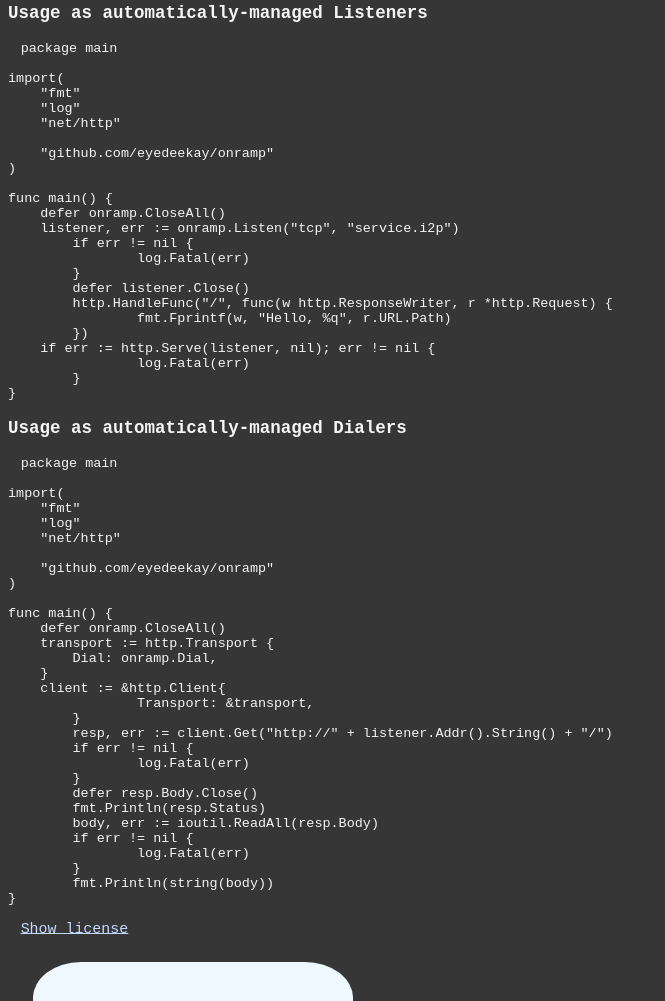
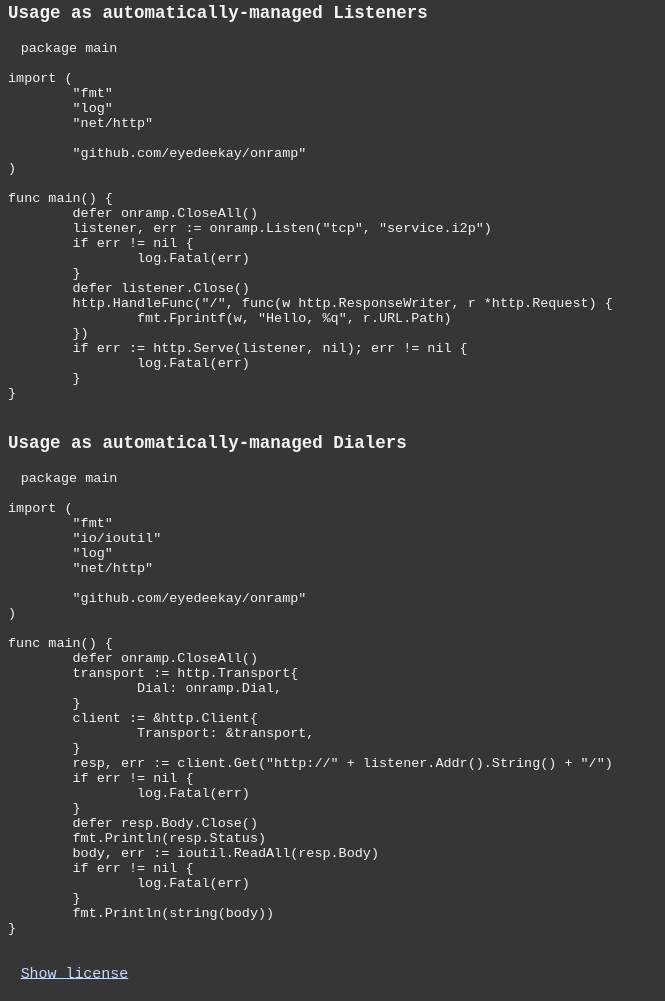
Before and after one commit to eyedeekay/onramp, a plain HTML site: page EXAMPLE.html in a window 1280 px wide. Shown: the part 1799-2800 px from the top of the page, without its empty margins (0-665 px from the left). Drawn offline with Linux system fonts and the light colour scheme; grey boxes are pictures that could not be loaded.

Commit message:
update EXAMPLE.html

```diff
--- a/EXAMPLE.html
+++ b/EXAMPLE.html
@@ -47,7 +47,7 @@
     </h3>
     <pre><code>package main
 
-import(
+import (
 	&#34;fmt&#34;
 	&#34;log&#34;
 	&#34;net/http&#34;
@@ -76,7 +76,7 @@ func main() {
     </h3>
     <pre><code>package main
 
-import(
+import (
 	&#34;fmt&#34;
 	&#34;io/ioutil&#34;
 	&#34;log&#34;
@@ -106,6 +106,7 @@ func main() {
 	}
 	fmt.Println(string(body))
 }
+
 </code></pre>
     <h3>
       Usage as instance of a struct, Listener and Dialer on same address
@@ -157,14 +158,13 @@ func Serve(listener net.Listener) {
 		log.Fatal(err)
 	}
 }
-
 </code></pre>
     <h3>
       Usage as automatically-managed Listeners
     </h3>
     <pre><code>package main
 
-import(
+import (
 	&#34;fmt&#34;
 	&#34;log&#34;
 	&#34;net/http&#34;
@@ -186,14 +186,16 @@ func main() {
 		log.Fatal(err)
 	}
 }
+
 </code></pre>
     <h3>
       Usage as automatically-managed Dialers
     </h3>
     <pre><code>package main
 
-import(
+import (
 	&#34;fmt&#34;
+	&#34;io/ioutil&#34;
 	&#34;log&#34;
 	&#34;net/http&#34;
 
@@ -202,7 +204,7 @@ import(
 
 func main() {
 	defer onramp.CloseAll()
-    transport := http.Transport {
+	transport := http.Transport{
 		Dial: onramp.Dial,
 	}
 	client := &amp;http.Client{
@@ -220,6 +222,7 @@ func main() {
 	}
 	fmt.Println(string(body))
 }
+
 </code></pre>
     <div>
       <a href="#show">
```
Lines whose indentation alone changed are shown as unchanged.
